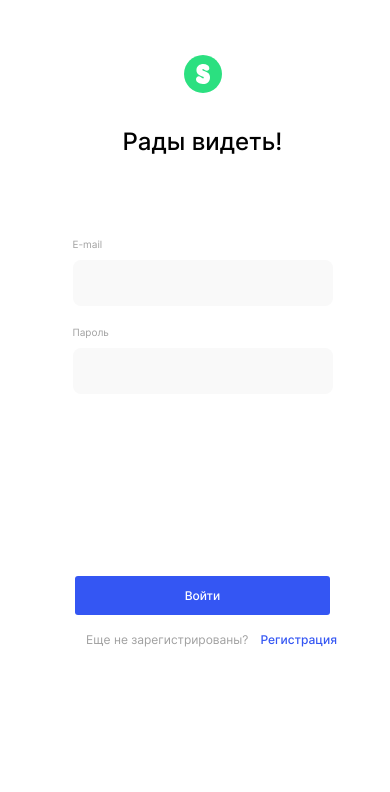
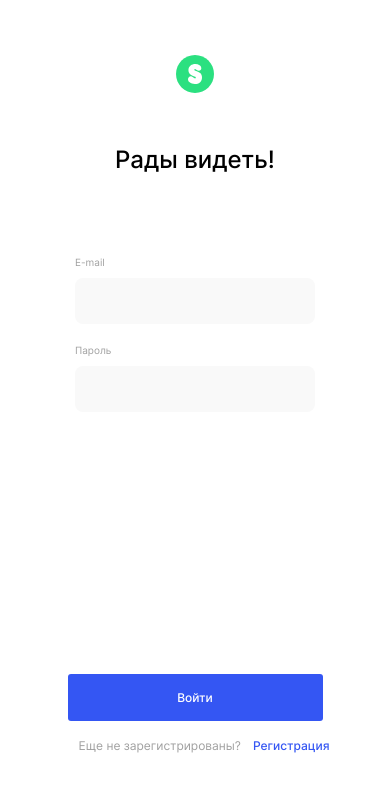
Before and after one commit to Olga-Sotula/movies-explorer-frontend, a React (Create React App) app: page /signin in a window 390 px wide. Shown: the top 792 px of the page. Built offline with nearby package versions, Linux system fonts and the light colour scheme.

Commit message:
fix: styled auth320 by figma

```diff
--- a/src/components/Auth/Auth.css
+++ b/src/components/Auth/Auth.css
@@ -93,10 +93,12 @@
   .auth__logo-bar {
     display: flex;
     justify-content: center;
+    margin-bottom: 18px;
   }
 
   .auth__form {
     margin: 55px auto 0;
+    padding: 0;
     max-width: 300px;
     min-width: 300px;
   }
@@ -106,12 +108,13 @@
   }
 
   .auth__fieldset {
-    margin: 62px 20px 0;
+    margin: 62px 30px 0;
   }
 
   .auth__submit {
     width: 85%;
-    margin-top: 182px;
+    margin-top: 262px;
+    padding: 16px 0;
     align-self: center;
     font-size: 12px;
     line-height: 15px;
```
